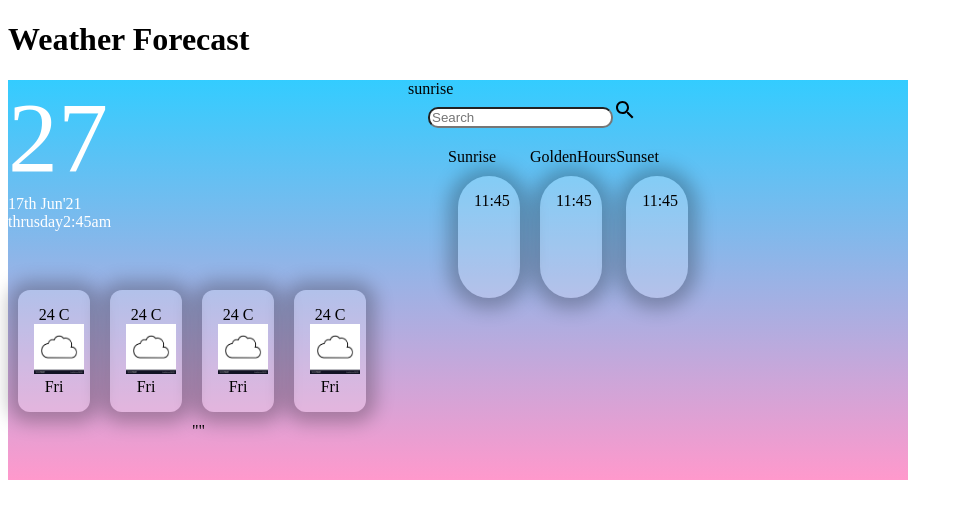
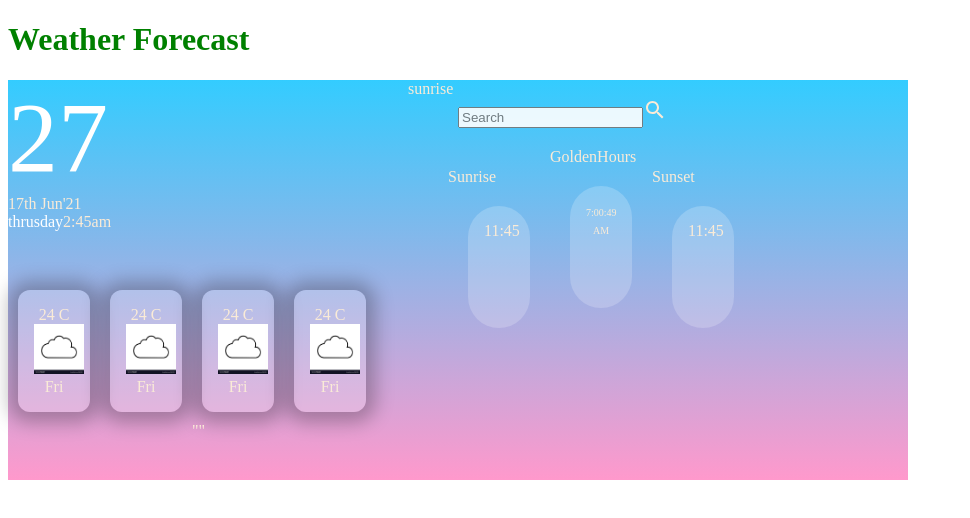
Before and after one commit to purva-coditas/WeatherApp, a React app: page / in a window 1280 px wide. Shown: the top 518 px of the page, without its empty margins (0-970 px from the left). Built offline with nearby package versions, Linux system fonts and the light colour scheme.

Commit message:
timecard updated

```diff
--- a/src/App.scss
+++ b/src/App.scss
@@ -4,6 +4,6 @@
 body {
   // margin: 40px;
 }
-// * {
-//   color: antiquewhite;
-// }
+* {
+  color: antiquewhite;
+}
--- a/src/app.tsx
+++ b/src/app.tsx
@@ -7,7 +7,7 @@ import Homescreen from "./component/homescreen";
 const App = () => {
   return (
     <div>
-      <h1>Weather Forecast</h1>
+      <h1 style={{ color: "green" }}>Weather Forecast</h1>
       <Homescreen />
     </div>
   );
--- a/src/component/GoldenHours.tsx
+++ b/src/component/GoldenHours.tsx
@@ -2,11 +2,13 @@ import React from "react";
 // import cloud from '../../public/assests/download.png';
 
 const GoldenHours = () => {
+  const currentDateTime = new Date();
+  const timeText = currentDateTime.toLocaleTimeString();
   return (
     <div>
       <span>GoldenHours</span>
       <div className="timesummary">
-        <span>11:45</span>
+        <span style={{ fontSize: "10px" }}>{timeText}</span>
       </div>
     </div>
   );
--- a/src/component/Homescreen.tsx
+++ b/src/component/Homescreen.tsx
@@ -58,7 +58,7 @@ const Homescreen = () => {
         <div style={{ marginLeft: "20px" }}>
           <img src="" />
           <input
-            style={{ borderRadius: "10px" }}
+            style={{ opacity: "90%", marginLeft: "30px" }}
             type="text"
             placeholder="Search"
           />
@@ -72,9 +72,15 @@ const Homescreen = () => {
             flexDirection: "row",
           }}
         >
-          <SunriseCard />
-          <GoldenHours />
-          <Sunset />
+          <span style={{ marginTop: "20px" }}>
+            <SunriseCard />
+          </span>
+          <span>
+            <GoldenHours />
+          </span>
+          <span style={{ marginTop: "20px" }}>
+            <Sunset />
+          </span>
         </div>
       </div>
     </div>
--- a/src/component/card.scss
+++ b/src/component/card.scss
@@ -13,11 +13,10 @@
   text-align: center;
   width: 30px;
   height: 90px;
-  margin: 10px;
+  margin: 20px;
   background-color: rgba(255, 255, 255, 0.2);
   border-radius: 50px;
   padding: 1rem;
-  box-shadow: 0 1px 18px 10px rgba(0, 0, 0, 0.25);
 }
 
 .letterheads {
```
